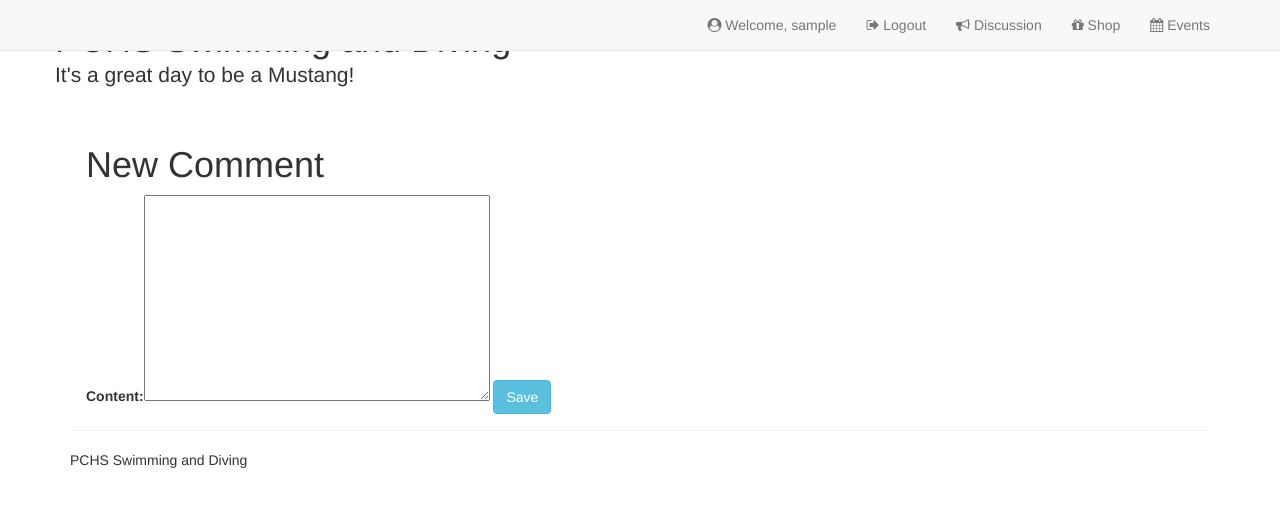
After one commit to hschafer2017/PCSwimming, a Django app: page /posts/1/comment in a window 1280 px wide. The commit adds this page. Shown: the top 507 px of the page. Run offline with Django 3.2, Linux system fonts and the light colour scheme; a user stored in the database is signed in; tables that the repository leaves empty hold one stand-in row (values such as "Sample post"); some libraries are stand-ins or nearby versions.

Commit message:
comment form for each post

```diff
--- a/posts/forms.py
+++ b/posts/forms.py
@@ -1,7 +1,13 @@
 from django.forms import ModelForm
-from .models import Post
+from .models import Post, Comment
 
 class PostForm(ModelForm):
     class Meta:
         model = Post
         fields = ['title', 'content', 'published_date']
+
+
+class CommentForm(ModelForm):
+    class Meta:
+        model = Comment
+        fields = ['content']
--- a/posts/models.py
+++ b/posts/models.py
@@ -18,7 +18,6 @@ class Comment(models.Model):
     owner = models.ForeignKey(User, related_name='comments', null=True, default= 1, on_delete=models.SET_NULL)
     content = models.TextField()
     published_date = models.DateTimeField(blank=True, null=True, default=timezone.now)
-    views = models.IntegerField(default=0)
 
     def __str__(self):
         return self.content
--- /dev/null
+++ b/posts/templates/posts/commentform.html
@@ -0,0 +1,11 @@
+{% extends 'home/base.html' %}
+{% load bootstrap_tags %}
+
+{% block content %}
+    <h1>New Comment</h1>
+    <form method="POST" enctype="multipart/form-data">
+        {% csrf_token %}
+        {{ form | as_bootstrap }}
+        <button type="submit" class="btn btn-info">Save</button>
+    </form>
+{% endblock %}
--- a/posts/templates/posts/postdetail.html
+++ b/posts/templates/posts/postdetail.html
@@ -17,7 +17,7 @@
                         {% empty %}
                         <p>No comments here yet</p>
                         {% endfor %}
-
+                    <a href="{% url 'new_comment'  blogs.id %}" class="btn btn-default">Comment</a>
                     <a href="{% url 'get_posts' %}" class="btn btn-default">Back to Blog</a>
 
                     {% if user.is_authenticated and user == blogs.owner or user.is_superuser %}
--- a/posts/urls.py
+++ b/posts/urls.py
@@ -1,8 +1,9 @@
 from django.urls import path
-from posts.views import get_posts, new_post, post_detail, edit_post
+from posts.views import get_posts, new_post, post_detail, edit_post, new_comment
 
 urlpatterns = [
     path('new/', new_post, name='new_post'),
+    path('<pk>/comment', new_comment, name='new_comment'),
     path('<pk>/edit', edit_post, name='edit_post'),
     path('<pk>/', post_detail, name='post_detail'),
     path('', get_posts, name='get_posts'),
--- a/posts/views.py
+++ b/posts/views.py
@@ -1,7 +1,8 @@
 from django.shortcuts import render, get_object_or_404, redirect
 from .models import Post, Comment
-from .forms import PostForm
+from .forms import PostForm, CommentForm
 from django.http import HttpResponseForbidden
+from django.contrib.auth.decorators import login_required
 
 # Create your views here - POSTS.
 def get_posts(request):
@@ -13,6 +14,7 @@ def get_posts(request):
         blogs = Post.objects.all()
     return render(request, 'posts/posts.html', {'blogs': blogs, 'comments':comments})
 
+@login_required(login_url='/accounts/login/')
 def new_post(request):
     if request.method == "POST":
         form = PostForm(request.POST, request.FILES)
@@ -26,6 +28,24 @@ def new_post(request):
 
     return render(request, 'posts/postform.html', {'form': form})
 
+@login_required(login_url='/accounts/login/')
+def new_comment(request, pk):
+    post = get_object_or_404(Post, pk=pk)
+    if request.method == "POST":
+        form = CommentForm(request.POST)
+        if form.is_valid():
+            comment = form.save(commit=False)
+            comment.author = request.user
+            comment.post = post
+            comment.save()
+            return redirect('post_detail', pk=post.pk)
+    else:
+        form = CommentForm()
+
+    return render(request, 'posts/commentform.html', {'form': form})
+
+
+@login_required(login_url='/accounts/login/')
 def edit_post(request, pk):
     post = get_object_or_404(Post, pk=pk)
     if request.user.is_authenticated and request.user == post.owner or request.user.is_superuser:
@@ -41,6 +61,7 @@ def edit_post(request, pk):
 
     return render(request, 'posts/postform.html', {'form': form})
 
+
 def post_detail(request, pk):
     blogs = get_object_or_404(Post, pk=pk)
     comments = Comment.objects.filter()
```
Also changed, not shown: posts/migrations/0004_remove_comment_views.py (added).
